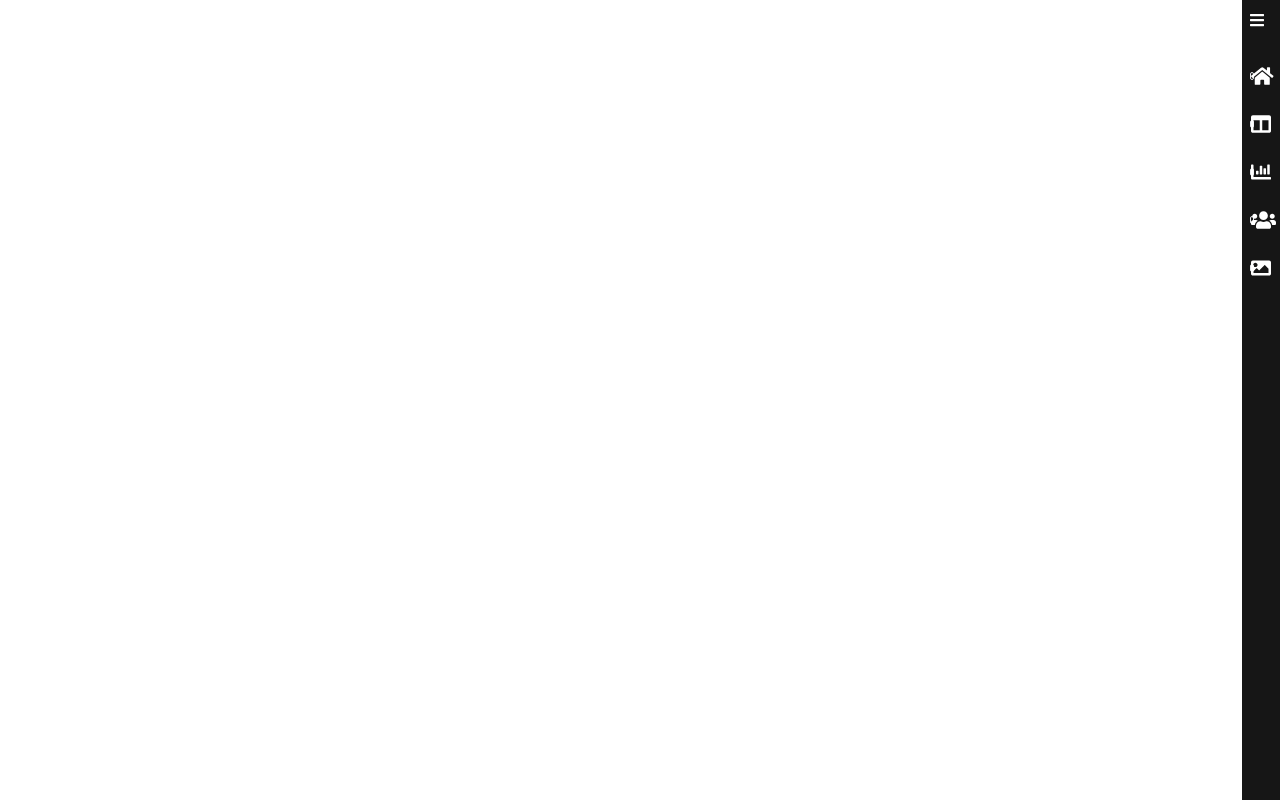
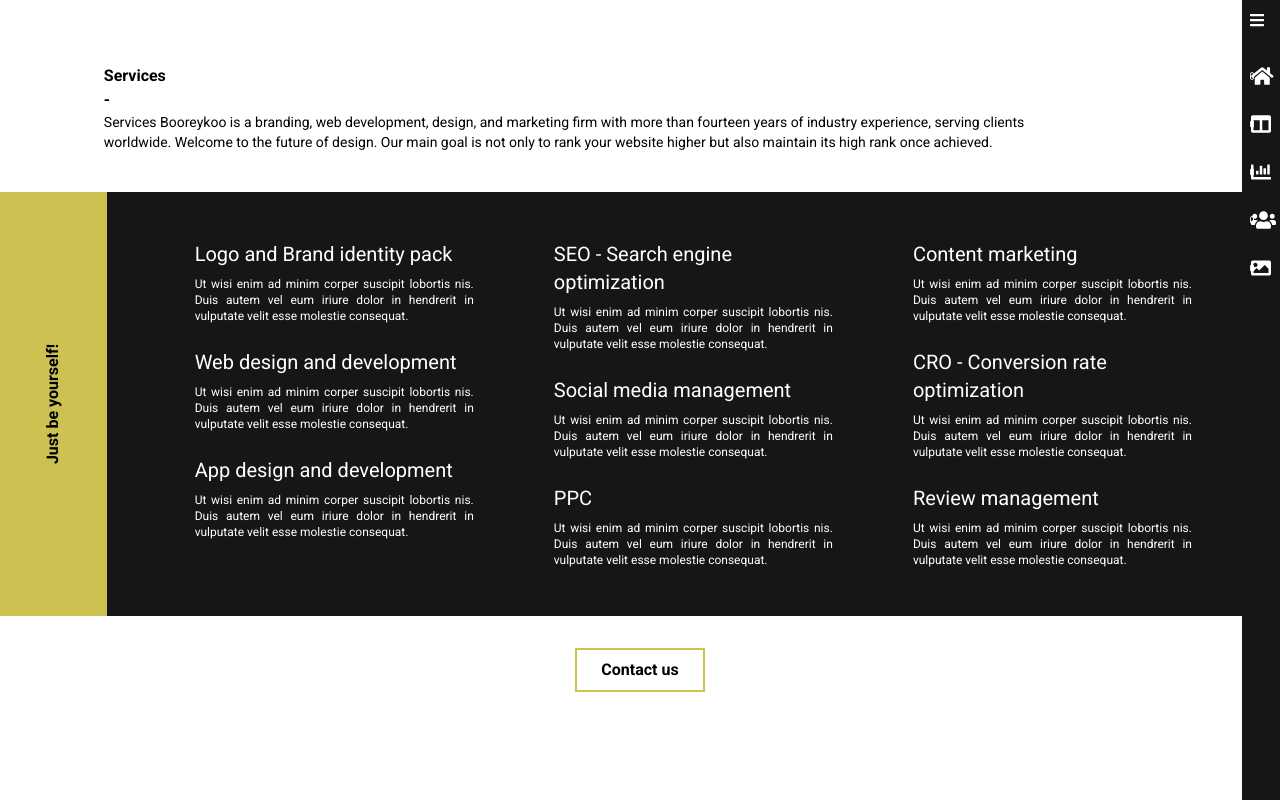
Before and after one commit to Rippyblogger/Nylctest, a Vue app: page /Services in a window 1280 px wide. Built offline with nearby package versions, Linux system fonts and the light colour scheme.

Commit message:
service page

```diff
--- a/src/App.vue
+++ b/src/App.vue
@@ -1,6 +1,6 @@
 <template>
 <SideBar/>
-  <div id="nav" class="">
+  <div id="nav" class="font-Roboto">
     <router-view class=""/>
   </div>
 
--- /dev/null
+++ b/src/components/ContactButton.vue
@@ -0,0 +1,20 @@
+<template>
+	<div class="">
+		<button
+			id="anim-3"
+			class="border-2 border-brand-yellow hover:bg-brand-yellow hover:text-white px-6 py-2 font-bold"
+		>
+			Contact us
+		</button>
+	</div>
+</template>
+
+<script>
+export default {
+    name: "ContactButton"
+}
+</script>
+
+<style scoped>
+
+</style>
--- a/src/css/index.css
+++ b/src/css/index.css
@@ -1,3 +1,5 @@
+@import url('https://fonts.googleapis.com/css2?family=Roboto:wght@400;700&display=swap');
+
 @tailwind base;
 @tailwind components;
 @tailwind utilities;
--- a/src/views/Services.vue
+++ b/src/views/Services.vue
@@ -1,17 +1,125 @@
 <template>
-	<div class=" bg-white h-screen w-screen text-white px-6">
+	<div
+		class="bg-white h-screen w-screen text-bg-black py-16 flex flex-col font-Roboto"
+	>
+		<div class="flex flex-row font-normal">
+			<div class="w-40"></div>
+			<div class="font-bold">
+				<h3>Services</h3>
+				<h3>-</h3>
+				<p class="text-sm font-normal w-5/6">
+					Services Booreykoo is a branding, web development, design, and
+					marketing firm with more than fourteen years of industry experience,
+					serving clients worldwide. Welcome to the future of design. Our main
+					goal is not only to rank your website higher but also maintain its
+					high rank once achieved.
+				</p>
+			</div>
+		</div>
 
+		<div class="flex flex-row mt-10 h-max">
+			<div id="yellow" class="bg-brand-yellow w-1/12 flex md:justify-center md:items-center text-center">
+				<p class="flip-text  font-bold">Just be yourself!</p>
+			</div>
+
+			<div
+				class="w-11/12 bg-brand-black flex flex-col md:flex-row text-white justify-evenly p-12 font-normal"
+			>
+				<ul
+					v-for="(servicesText, index) in servicesTexts"
+					:key="index"
+					class="flex flex-col space-y-6"
+				>
+					<div class="space-y-2 px-10 min-h-24">
+						<li class="text-xl">{{ servicesText.text1 }}</li>
+						<li class="text-xs text-justify">{{ servicesText.subText1 }}</li>
+					</div>
+
+					<div class="space-y-2 px-10 min-h-24">
+						<li class="text-xl">{{ servicesText.text2 }}</li>
+						<li class="text-xs text-justify">{{ servicesText.subText2 }}</li>
+					</div>
+
+					<div class="space-y-2 px-10 min-h-24">
+						<li class="text-xl">{{ servicesText.text3 }}</li>
+						<li class="text-xs text-justify">{{ servicesText.subText3 }}</li>
+					</div>
+				</ul>
+			</div>
+		</div>
+
+
+		<div class="flex justify-center my-8">
+			<ContactButton/>
+		</div>
 	</div>
 </template>
 
 <script>
+
+import ContactButton from '../components/ContactButton.vue';
+
 export default {
 	name: "Services",
+	data() {
+		return {
+			servicesTexts: [
+				{
+					text1: "Logo and Brand identity pack",
+					subText1:
+						" Ut wisi enim ad minim corper suscipit lobortis nis. Duis autem vel eum iriure dolor in hendrerit in vulputate velit esse molestie consequat. ",
+					text2: "Web design and development",
+					subText2:
+						" Ut wisi enim ad minim corper suscipit lobortis nis. Duis autem vel eum iriure dolor in hendrerit in vulputate velit esse molestie consequat. ",
+					text3: "App design and development",
+					subText3:
+						" Ut wisi enim ad minim corper suscipit lobortis nis. Duis autem vel eum iriure dolor in hendrerit in vulputate velit esse molestie consequat. ",
+				},
+
+				{
+					text1: "SEO - Search engine optimization",
+					subText1:
+						" Ut wisi enim ad minim corper suscipit lobortis nis. Duis autem vel eum iriure dolor in hendrerit in vulputate velit esse molestie consequat. ",
+					text2: "Social media management",
+					subText2:
+						" Ut wisi enim ad minim corper suscipit lobortis nis. Duis autem vel eum iriure dolor in hendrerit in vulputate velit esse molestie consequat. ",
+					text3: "PPC",
+					subText3:
+						" Ut wisi enim ad minim corper suscipit lobortis nis. Duis autem vel eum iriure dolor in hendrerit in vulputate velit esse molestie consequat. ",
+				},
+
+				{
+					text1: "Content marketing",
+					subText1:
+						" Ut wisi enim ad minim corper suscipit lobortis nis. Duis autem vel eum iriure dolor in hendrerit in vulputate velit esse molestie consequat. ",
+					text2: "CRO - Conversion rate optimization",
+					subText2:
+						" Ut wisi enim ad minim corper suscipit lobortis nis. Duis autem vel eum iriure dolor in hendrerit in vulputate velit esse molestie consequat. ",
+					text3: "Review management",
+					subText3:
+						" Ut wisi enim ad minim corper suscipit lobortis nis. Duis autem vel eum iriure dolor in hendrerit in vulputate velit esse molestie consequat. ",
+				},
+			],
+		};
+	},
+	components: {
+		ContactButton
+	}
 };
 </script>
 
 <style lang="css" scoped>
+.container {
+	display: grid;
+	grid-template-columns: 0.5fr 2.5fr 2.5fr 2.5fr;
+	grid-template-rows: 1fr;
+	gap: 0px 0px;
+	grid-auto-flow: row;
+	grid-template-areas: ". . . .";
+}
 
-
-
+.flip-text {
+	writing-mode: vertical-rl;
+	transform: rotate(180deg);
+}
 </style>
--- a/tailwind.config.js
+++ b/tailwind.config.js
@@ -8,6 +8,9 @@ module.exports = {
 					yellow: "#CDC152"
 				}
 			},
+			fontFamily: {
+       			Roboto: ["Roboto", "sans-serif"],
+      		},
 			},
 	},
 	plugins: [],
```
Also changed, not shown: 1 other file (tests, documents, lock files or other folders). Lines whose indentation alone changed are shown as unchanged.
